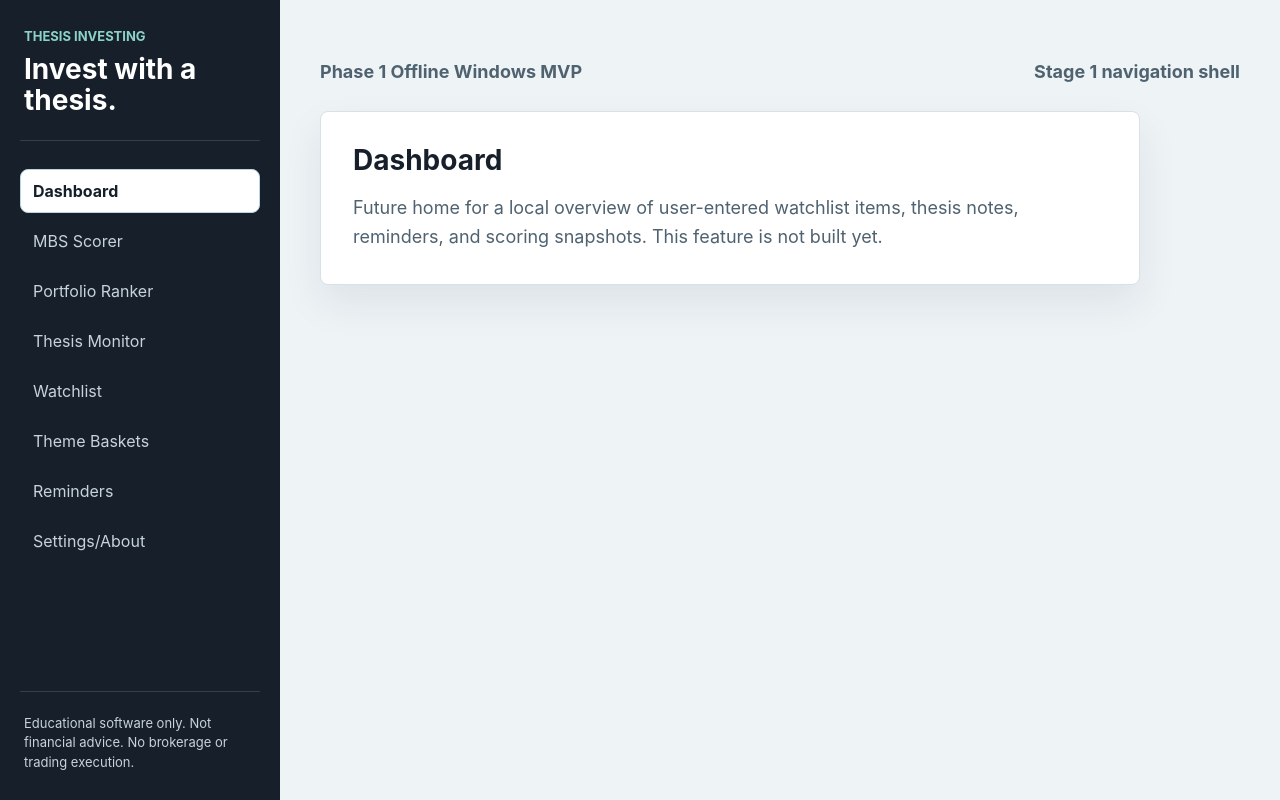
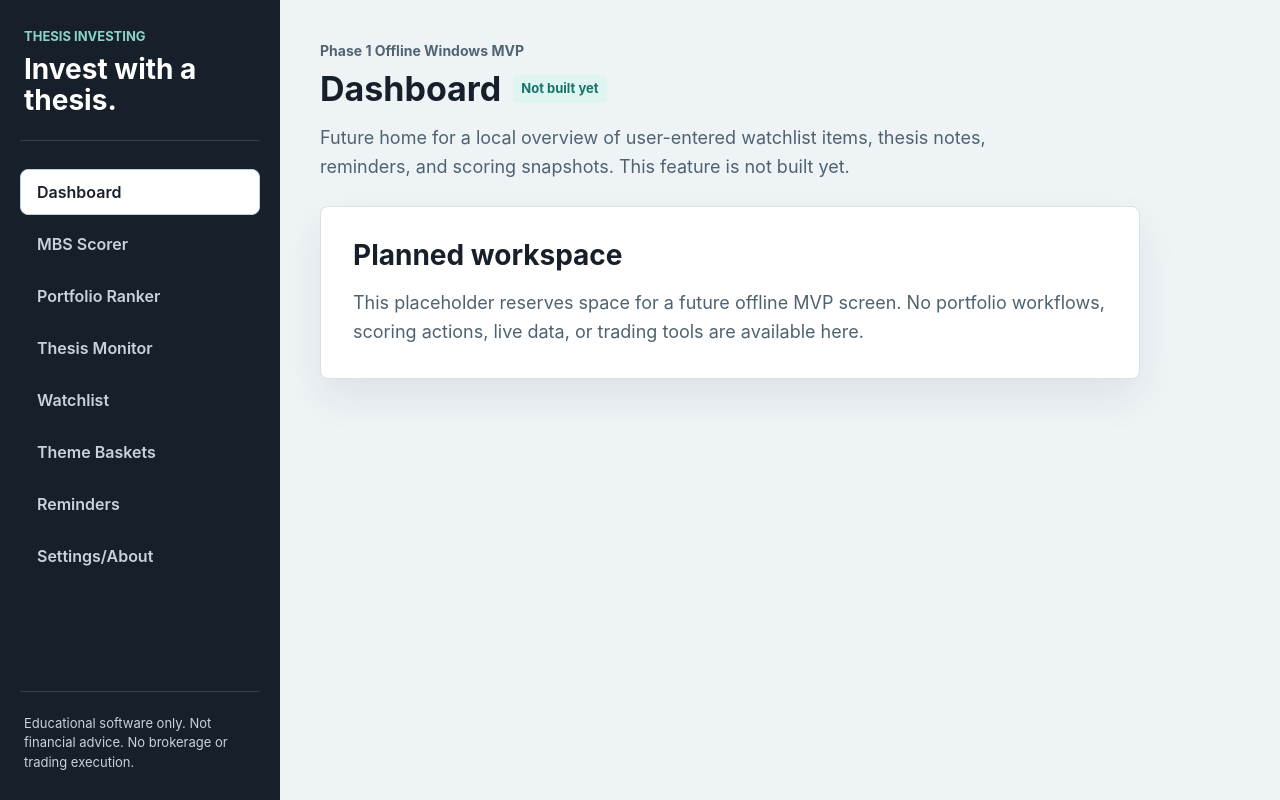
Before and after one commit to LichaWeComeThere/thesis-investing, a React (Vite) app in the folder apps/desktop/src/renderer/: page / in a window 1280 px wide. Built offline with nearby package versions, Linux system fonts and the light colour scheme.

Commit message:
Use shared UI components in desktop shell

```diff
--- a/apps/desktop/src/renderer/src/App.tsx
+++ b/apps/desktop/src/renderer/src/App.tsx
@@ -1,4 +1,10 @@
-import { Card } from '@thesis-investing/ui';
+import {
+  Badge,
+  Button,
+  Card,
+  PageHeader,
+  themeCssVariables
+} from '@thesis-investing/ui';
 import { useMemo, useState } from 'react';
 
 type NavigationView = {
@@ -77,7 +83,7 @@ export function App(): JSX.Element {
   );
 
   return (
-    <div className="app-shell">
+    <div className="app-shell" style={themeCssVariables}>
       <aside className="sidebar" aria-label="Primary navigation">
         <div className="brand-area">
           <p className="brand-eyebrow">Thesis Investing</p>
@@ -89,15 +95,18 @@ export function App(): JSX.Element {
             const isActive = view.id === selectedView.id;
 
             return (
-              <button
+              <Button
                 aria-current={isActive ? 'page' : undefined}
                 className={`nav-item${isActive ? ' active' : ''}`}
+                fullWidth
+                isActive={isActive}
                 key={view.id}
                 onClick={() => setSelectedViewId(view.id)}
                 type="button"
+                variant="sidebar"
               >
                 {view.navLabel}
-              </button>
+              </Button>
             );
           })}
         </nav>
@@ -109,13 +118,19 @@ export function App(): JSX.Element {
       </aside>
 
       <main className="content-area">
-        <div className="content-header">
-          <p className="section-label">Phase 1 Offline Windows MVP</p>
-          <p className="stage-label">Stage 1 navigation shell</p>
-        </div>
+        <PageHeader
+          badge={<Badge variant="accent">Not built yet</Badge>}
+          description={selectedView.description}
+          eyebrow="Phase 1 Offline Windows MVP"
+          title={selectedView.title}
+        />
 
-        <Card title={selectedView.title}>
-          <p>{selectedView.description}</p>
+        <Card title="Planned workspace">
+          <p>
+            This placeholder reserves space for a future offline MVP screen.
+            No portfolio workflows, scoring actions, live data, or trading
+            tools are available here.
+          </p>
         </Card>
       </main>
     </div>
```
